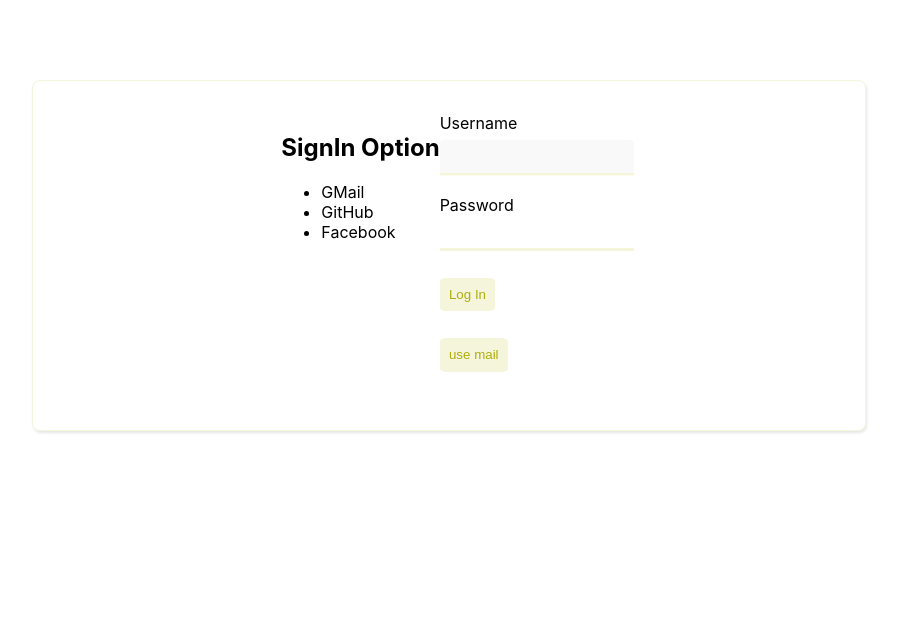
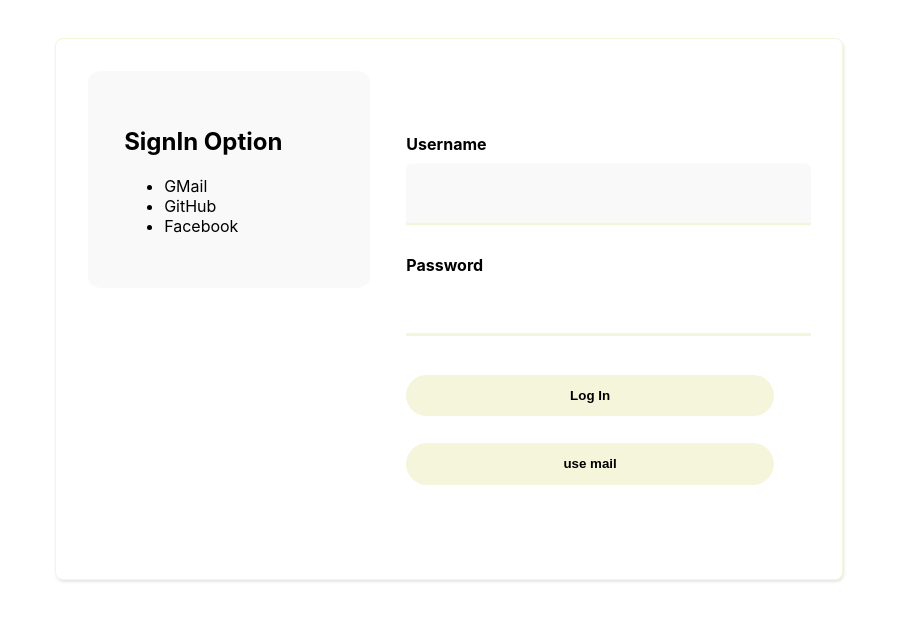
Before and after one commit to Tsirimaholy/firebase-auth, a React (Create React App) app: page /login in a window 1280 px wide. Shown: the top 620 px of the page, without its empty margins (191-1089 px from the left). Built offline with nearby package versions, Linux system fonts and the light colour scheme; no server answers.

Commit message:
style: adjust some more css rules

```diff
--- a/src/component/Form/style/FormStyle.css
+++ b/src/component/Form/style/FormStyle.css
@@ -1,5 +1,9 @@
+body {
+    padding: 3%;
+}
+
 .form__container {
-    margin: 5em auto auto;
+    margin: auto;
     padding: 2em;
     border: 1px solid var(--primary);
     border-radius: 0.5em;
@@ -7,18 +11,22 @@
     display: flex;
     justify-content: center;
     box-shadow: rgb(230, 230, 230) 1px 2px 3px;
+    flex-direction: column-reverse;
+    align-items: center;
 }
 
+.form__container form {
+    width: 70%;
+}
 
 input[type="submit"] {
+    font-weight: bolder;
     display: block;
     margin-top: 1em;
     background-color: var(--primary);
     border: none;
-    color: var(--secondary-1);
     padding: 0.7em;
-    border-radius: 10%;
-    box-shadow: none;
+    border-radius: 2em;
     transition: transform 1s cubic-bezier(0.075, 0.82, 0.165, 1);
 }
 
@@ -27,3 +35,41 @@ input[type="submit"]:hover {
     box-shadow: rgb(230, 230, 230) 1px 2px 3px;
     transform: translateY(1.05);
 }
+
+.signin_option__container {
+    /*display: none;*/
+}
+
+@media screen and (min-width: 1080px) {
+    .form__container {
+        display: flex;
+        flex-direction: row;
+        justify-content: flex-start;
+        align-items: baseline;
+    }
+
+    .form__container > * {
+        padding: 5%;
+    }
+
+    .signin_option__container {
+        display: block;
+        width: 40%;
+        background: var(--white-1);
+        border-radius: 5%;
+        transition: box-shadow ease-in;
+    }
+
+    .signin_option__container:hover {
+        box-shadow: rgb(230, 230, 230) 1px 2px 3px;
+    }
+
+    .form__container form {
+        flex-grow: 2;
+    }
+
+    input[type="submit"] {
+        padding: 1em;
+        color: black;
+    }
+}
--- a/src/component/Form/style/InputStyle.css
+++ b/src/component/Form/style/InputStyle.css
@@ -1,4 +1,5 @@
 input {
+    width: 100%;
     display: block;
     border: none;
     outline: none;
@@ -8,10 +9,11 @@ input {
     border-bottom: 3px solid var(--primary);
     border-top-left-radius: .3em;
     border-top-right-radius: .3em;
-    transition: transform 0.5s cubic-bezier(.68,-0.55,.27,1.55), background 0.7s ease;
+    transition: transform 0.5s cubic-bezier(.68, -0.55, .27, 1.55), background 0.7s ease;
 }
 
 label {
+    font-weight: 700;
     margin-top: 1.4em;
     margin-bottom: 2em;
 }
@@ -23,6 +25,13 @@ input:focus-within {
 input:focus {
     background: var(--white-1);
 }
+
 input:hover {
     background: var(--white-1);
 }
+
+@media screen and (min-width: 1080px) {
+    input[type="text"],input[type="password"],input[type="email"] {
+        font-size: 1.2em;
+    }
+}
```
